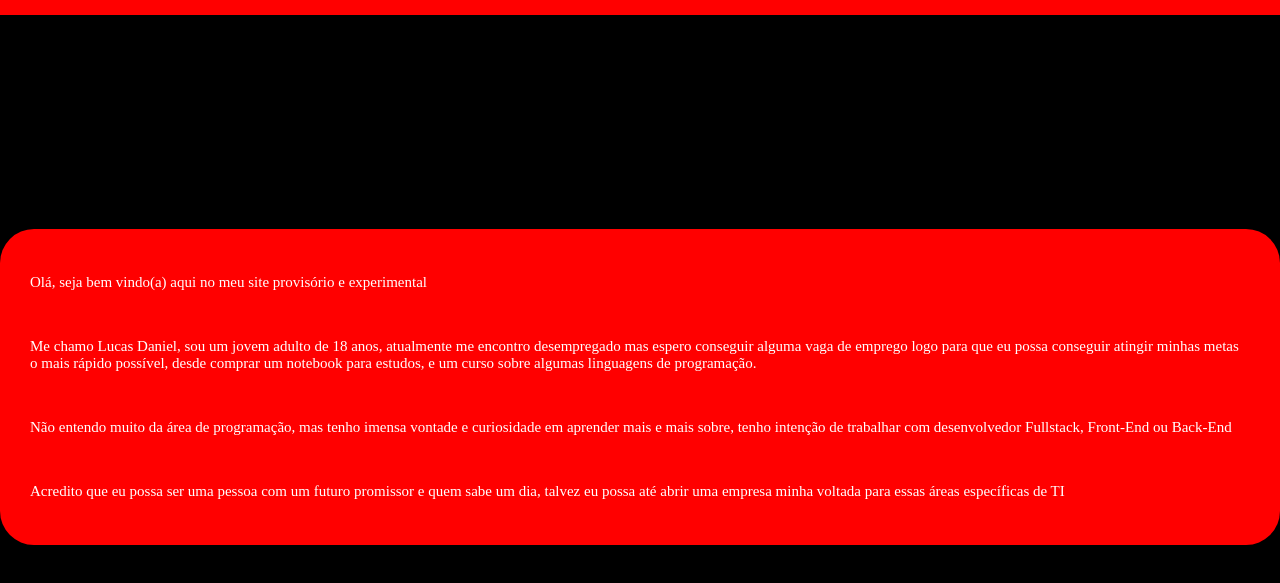
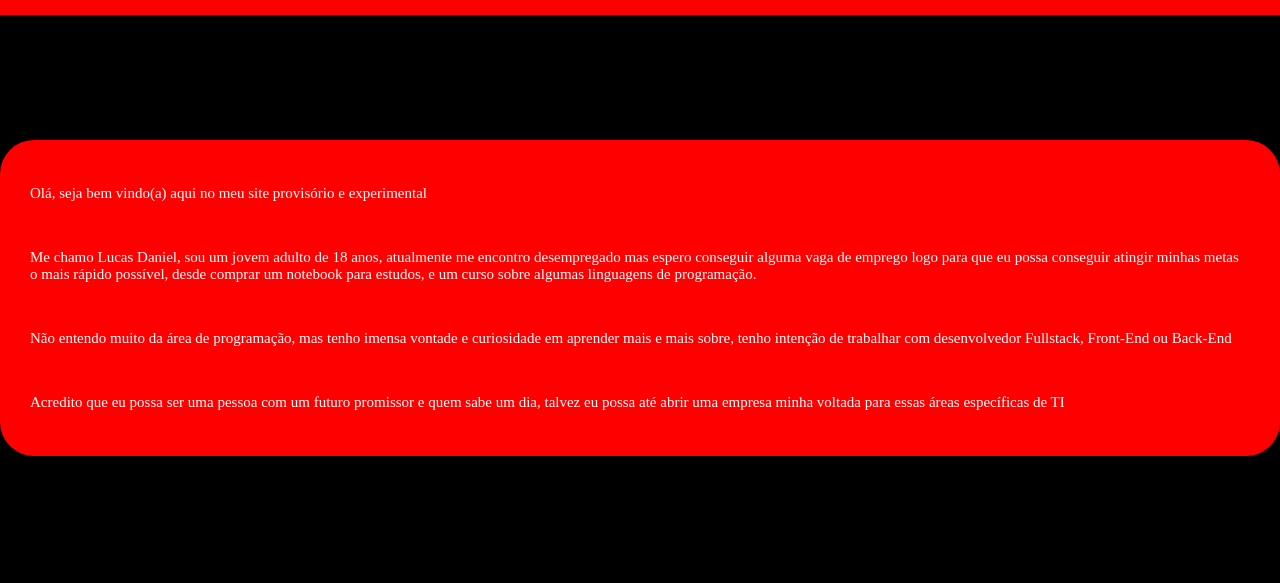
Before and after one commit to LucasDanel/sitecoca2, a plain HTML site: page index.html in a window 1280 px wide. Shown: the part 55-638 px from the top of the page. Drawn offline with Linux system fonts and the light colour scheme.

Commit message:
Commit secundario

```diff
--- a/style.css
+++ b/style.css
@@ -45,9 +45,9 @@ padding: .5rem;
 #texto{
   color: #ffffff;
   font-size: 15px;
-position: absolute;
+position: relative;
 left: 0%;
-bottom:25%;
+bottom:-12.5%;
 background-color: #ff0000;
 border: none;
 padding: 30px;
```
